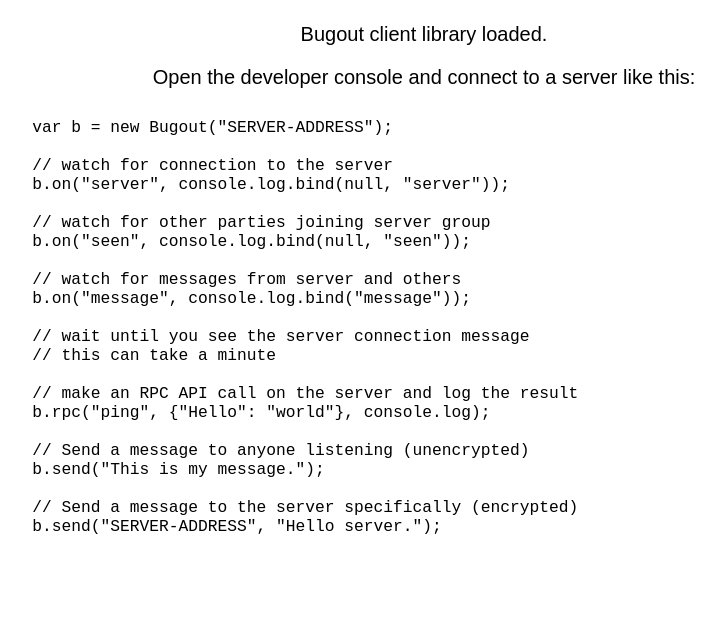
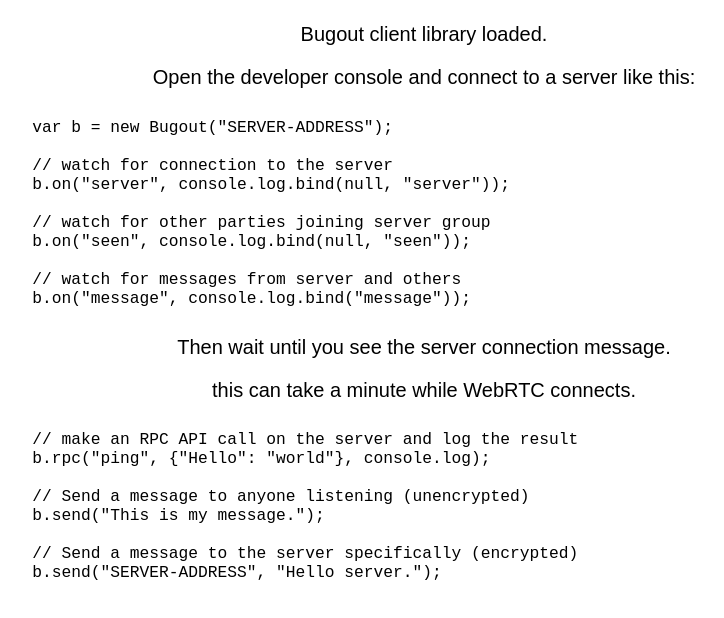
Before and after one commit to chr15m/bugout, a website: page docs/client.html in a window 1280 px wide. Shown: the whole page, without its empty margins (216-940 px from the left). Drawn offline with Linux system fonts and the light colour scheme.

Commit message:
Client documentation fix.

```diff
--- a/docs/client.html
+++ b/docs/client.html
@@ -23,10 +23,12 @@
 
 // watch for messages from server and others
 b.on("message", console.log.bind("message"));
+</pre>
 
-// wait until you see the server connection message
-// this can take a minute
+<p>Then wait until you see the server connection message.</p>
+<p>this can take a minute while WebRTC connects.</p>
 
+<pre>
 // make an RPC API call on the server and log the result
 b.rpc("ping", {"Hello": "world"}, console.log);
 
```
